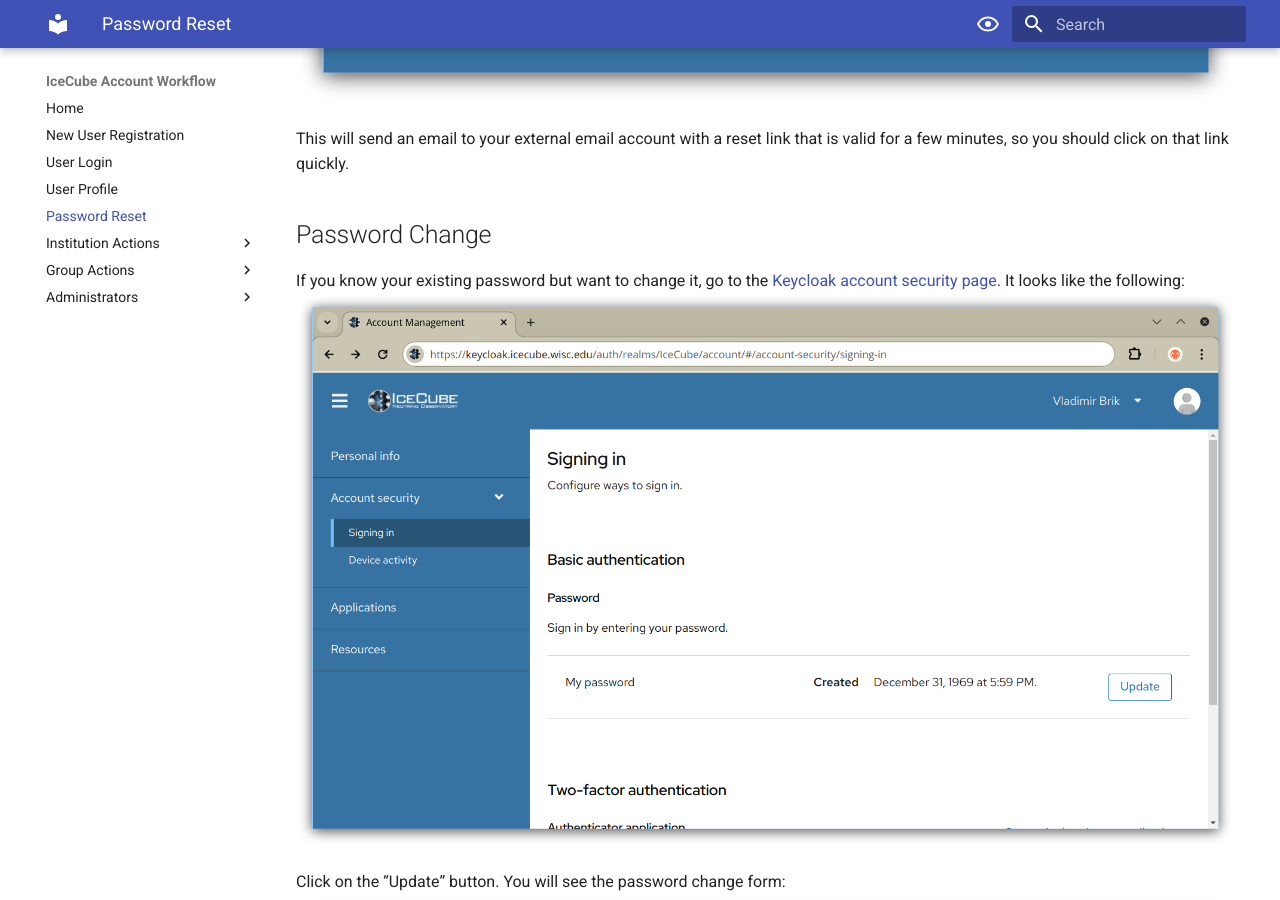
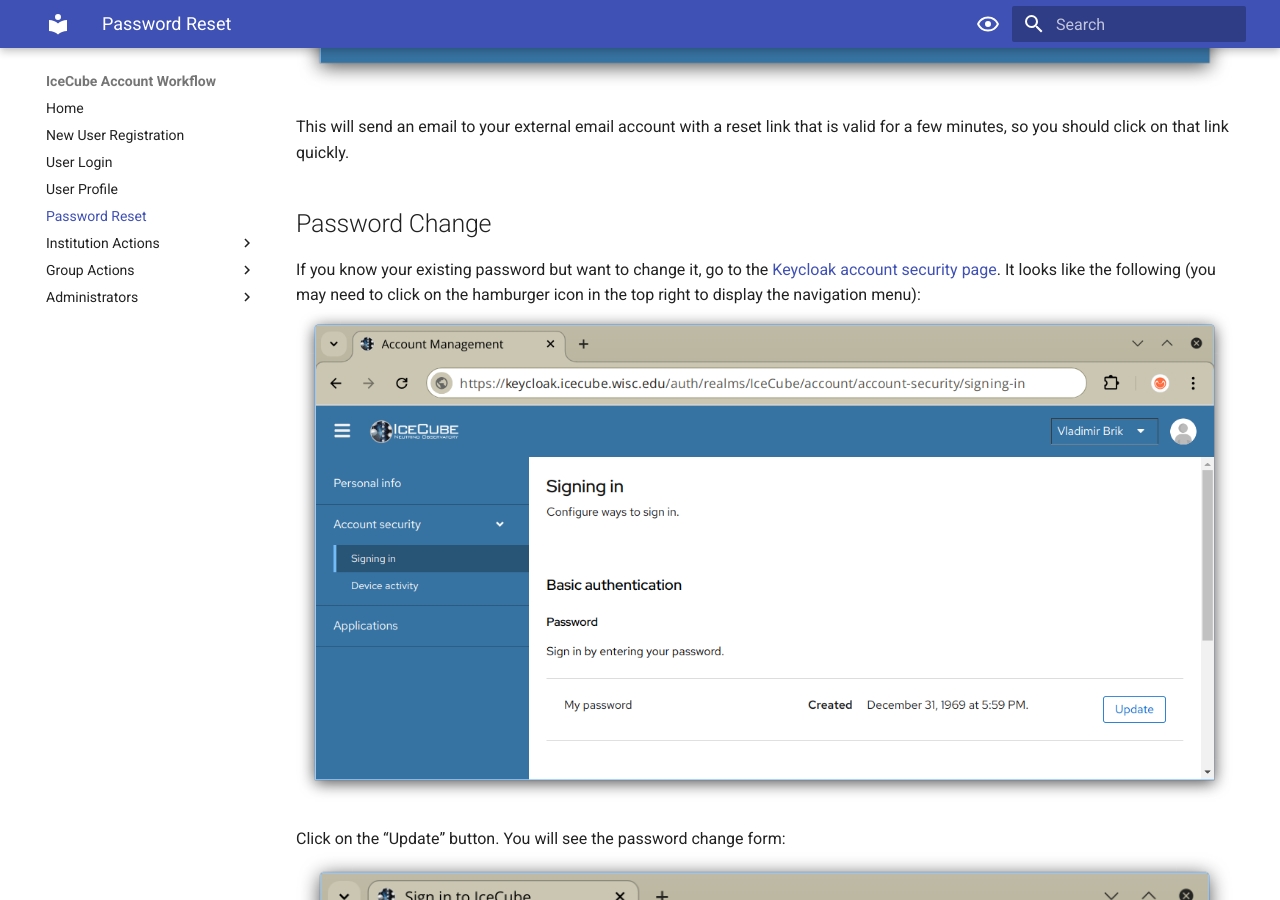
Before and after one commit to WIPACrepo/user-management, an MkDocs documentation site: the page built from docs/pwd_reset.md, in a window 1280 px wide and 900 px high, scrolled down 938 px. Built offline with MkDocs 1.6.1 and Material for MkDocs 9.7.7, drawn with Linux system fonts in a browser that asks for light colours.

```diff
--- a/docs/pwd_reset.md
+++ b/docs/pwd_reset.md
@@ -18,7 +18,7 @@ that is valid for a few minutes, so you should click on that link quickly.
 
 If you know your existing password but want to change it, go to the
 [Keycloak account security page](https://keycloak.icecube.wisc.edu/auth/realms/IceCube/account/#/account-security/signing-in).
-It looks like the following:
+It looks like the following (you may need to click on the hamburger icon in the top right to display the navigation menu):
 ![account security](images/keycloak_account_security.png)
 
 Click on the "Update" button. You will see the password change form:
```
Also changed, not shown: docs/images/keycloak_account_security.png, docs/images/keycloak_password.png, docs/images/keycloak_reset_pwd.png, docs/images/redirect_login.png.
